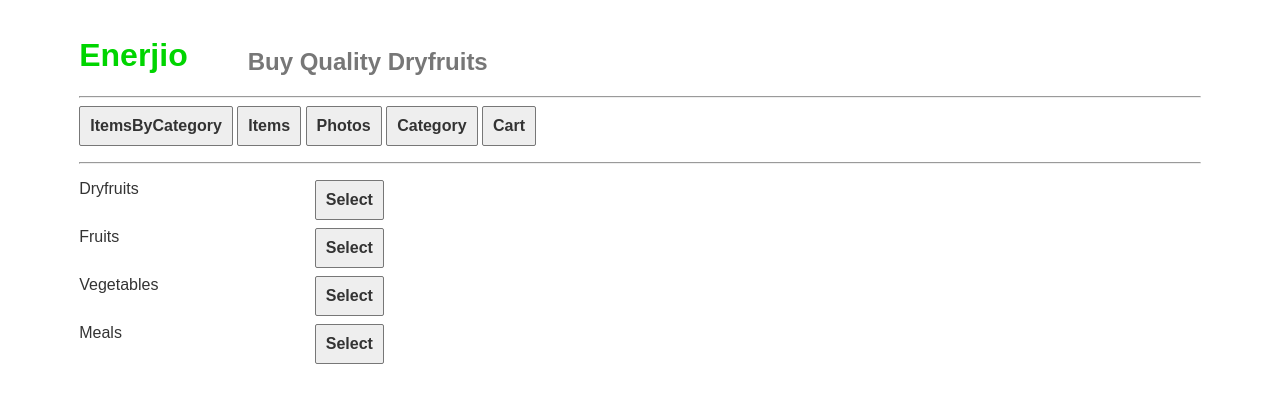
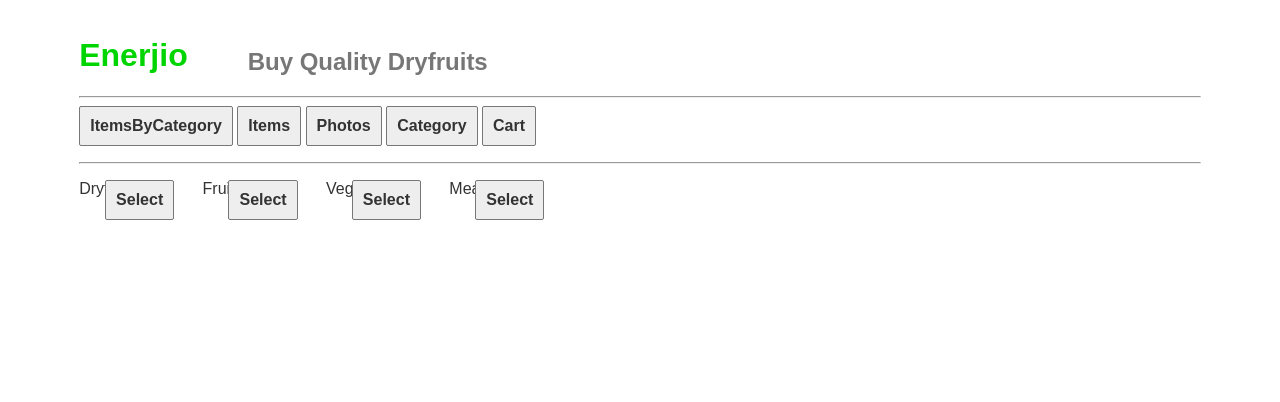
Before and after one commit to prabhusachin/https-github.com-sachin-ta-enerjiyo, a Svelte app: page / in a window 1280 px wide. Both pictures are taken after a click on the button "Category". Shown: the top 402 px of the page. Built offline with nearby package versions, Linux system fonts and the light colour scheme.

Commit message:
product alignment

```diff
--- a/src/App.svelte
+++ b/src/App.svelte
@@ -490,7 +490,7 @@ photolist
 <div id = "categorylist" class = "maincontainer">
 <ul>
 	{#each categories as { id, name }, i}
-<li>
+<li class="lineitemscontainer">
 <span class = "productname">
 {name}
 </span>
```
